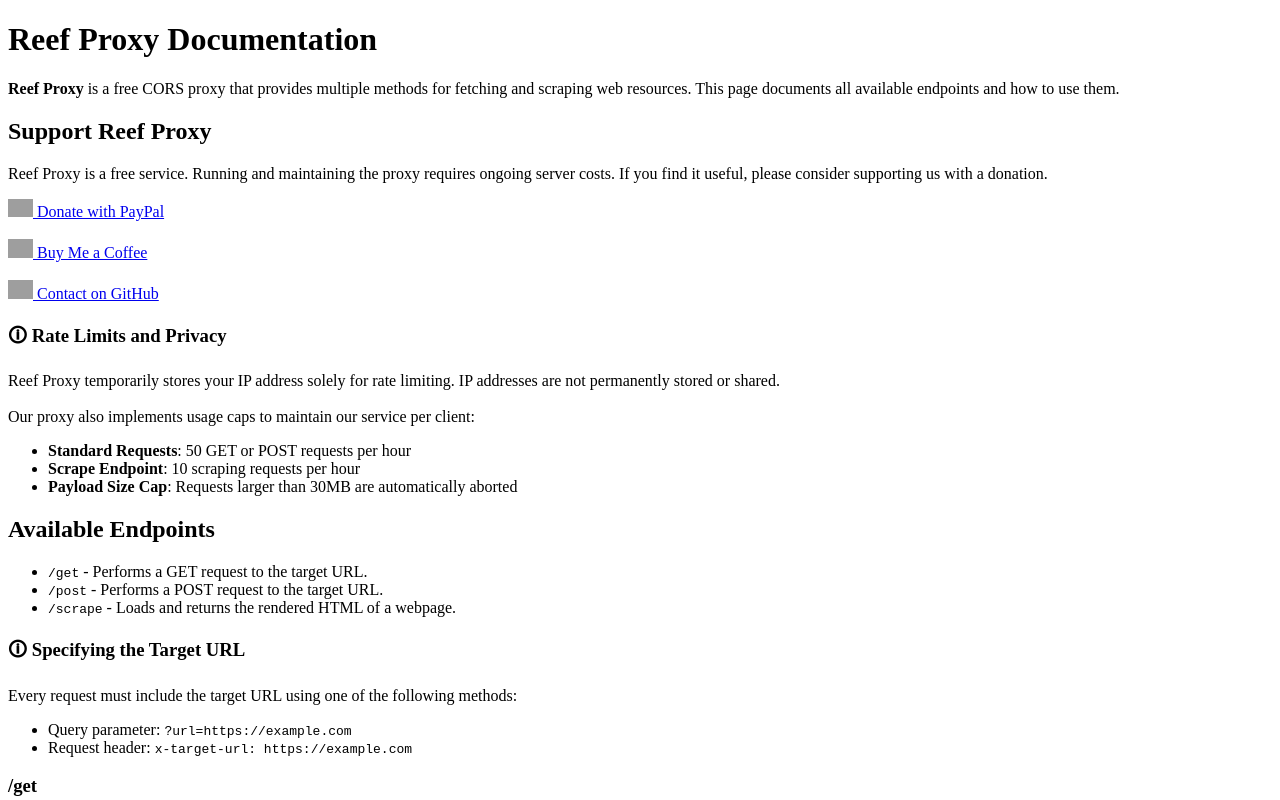
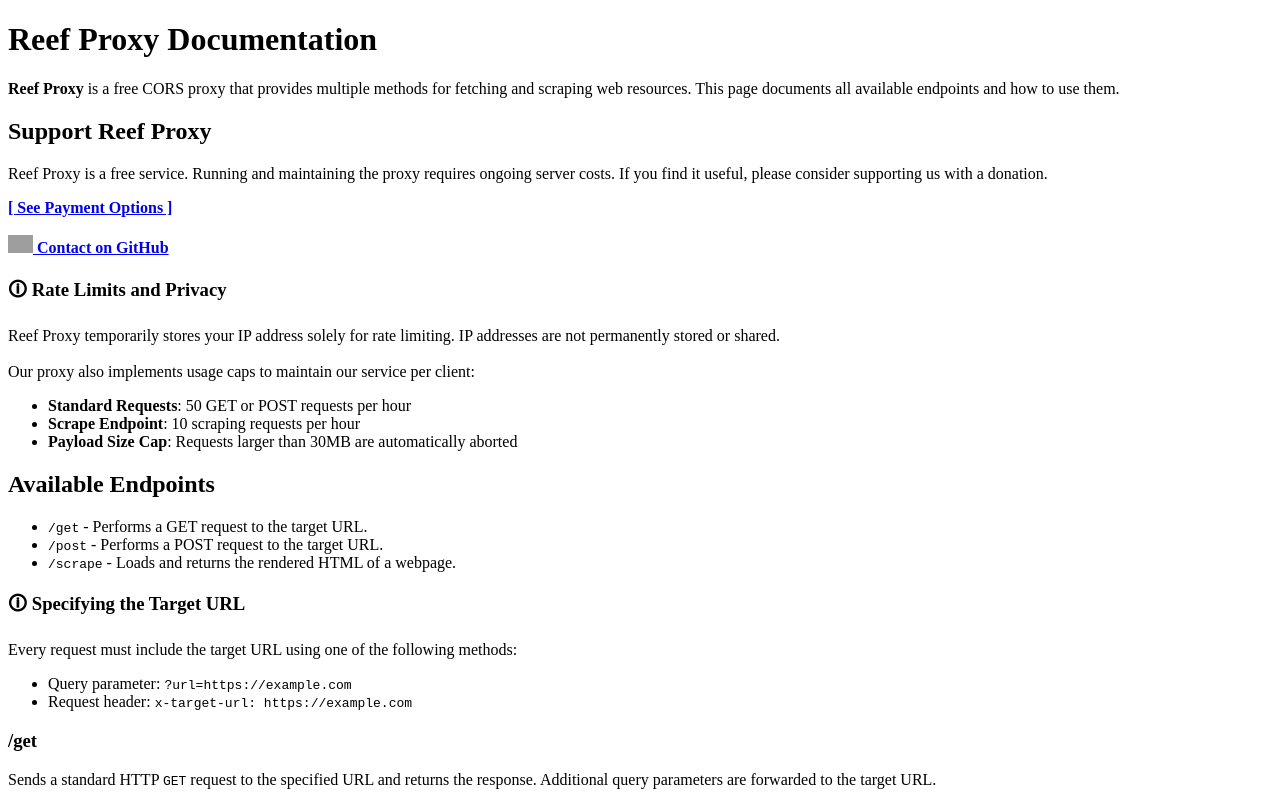
Before and after one commit to SharkPool-SP/reef-proxy, a website: page public/pages/docs.html in a window 1280 px wide. Shown: the top 800 px of the page. Drawn offline with Linux system fonts and the light colour scheme; grey boxes are pictures that could not be loaded.

Commit message:
Change donation links

```diff
--- a/public/pages/docs.html
+++ b/public/pages/docs.html
@@ -16,22 +16,10 @@
     </p>
     <div>
       <a
-        href="https://www.paypal.com/donate/?business=AGLGGVQWUBUFE&no_recurring=0&item_name=Help+pay+for+my+College+Education&currency_code=CAD"
+        href="https://sharkpool-sp.github.io/donations/"
         target="_blank"
       >
-        <img
-          width="25px"
-          src="https://www.paypalobjects.com/marketing/web/logos/paypal-mark-color.svg"
-        />
-        <span>Donate with PayPal</span>
-      </a>
-      <br /><br />
-      <a href="https://buymeacoffee.com/sharkpool" target="_blank">
-        <img
-          width="25px"
-          src="https://images.seeklogo.com/logo-png/47/2/buy-me-a-coffee-logo-png_seeklogo-477198.png"
-        />
-        <span>Buy Me a Coffee</span>
+        <span><b>[ See Payment Options ]</b></span>
       </a>
       <br /><br />
       <a href="https://github.com/SharkPool-SP/reef-proxy/" target="_blank">
@@ -39,7 +27,7 @@
           width="25px"
           src="https://upload.wikimedia.org/wikipedia/commons/9/91/Octicons-mark-github.svg"
         />
-        <span>Contact on GitHub</span>
+        <span><b>Contact on GitHub</b></span>
       </a>
     </div>
     <h3>🛈 Rate Limits and Privacy</h3>
```
